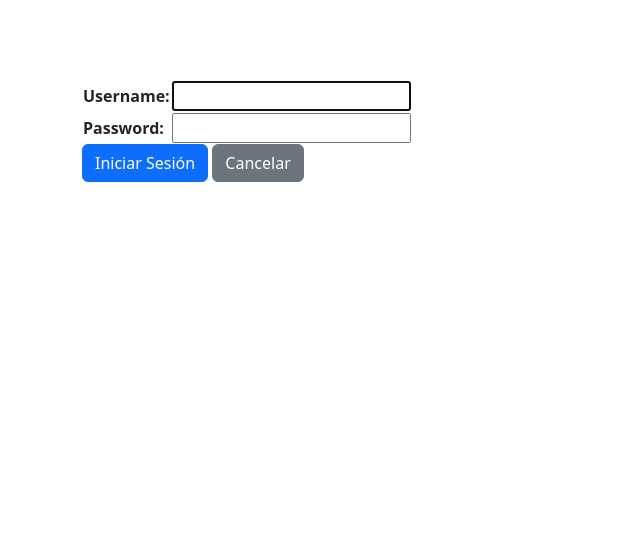
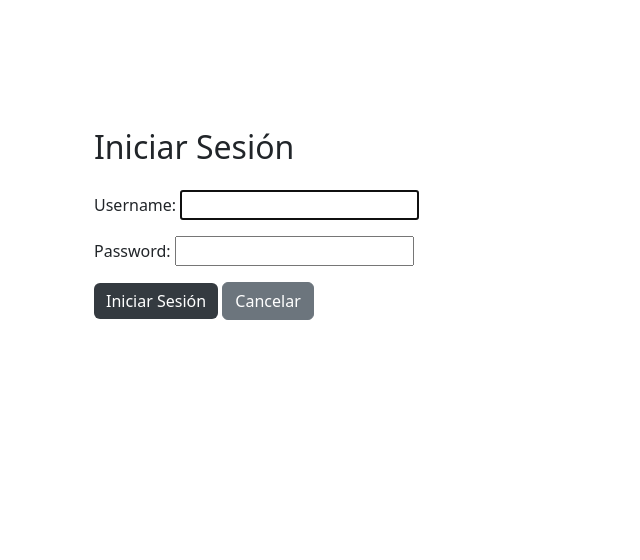
Before and after one commit to Krcelty/tercera-preentrega-CPerez, a Django app: page /veterinario/login/ in a window 1280 px wide. Shown: the part 56-616 px from the top of the page, without its empty margins (0-640 px from the left). Run offline with Django 5.2, Linux system fonts and the light colour scheme; some libraries are stand-ins or nearby versions.

Commit message:
cambiar apariencia login

```diff
--- a/Proyecto3/veterinario/templates/veterinario/login.html
+++ b/Proyecto3/veterinario/templates/veterinario/login.html
@@ -1,21 +1,35 @@
 {% extends 'core/base.html' %}
 
 {% block title %}
-    veterinario
+    Veterinario
 {% endblock title %}
 
 {% block body_title %}
-    veterinario
+    Veterinario
 {% endblock body_title %}
 
 {% block content %}
-    <form method="post">
-        {% csrf_token %}
-        <table>
-            {{ form.as_table }}
-        </table>
-        <input type="hidden" name="next" value="{% url 'core:index' %}">
-        <button type="submit" class="btn btn-primary ">Iniciar Sesión</button>
-        <a href="{% url 'core:index' %}" class="btn btn-secondary ">Cancelar</a>
-    </form>
+    <div class="container mt-5">
+        <h2 class="mb-4">Iniciar Sesión</h2>
+        <form method="post">
+            {% csrf_token %}
+            <div class="form-group">
+                {{ form.as_p }}
+            </div>
+            <input type="hidden" name="next" value="{% url 'core:index' %}">
+            <button type="submit" class="btn btn-custom">Iniciar Sesión</button>
+            <a href="{% url 'core:index' %}" class="btn btn-secondary">Cancelar</a>
+        </form>
+    </div>
+
+    <style>
+        .btn-custom {
+            background-color: #343a40;
+            color: #ffffff;
+            border: none;
+        }
+        .btn-custom:hover {
+            background-color: #23272b;
+        }
+    </style>
 {% endblock content %}
--- a/Proyecto3/veterinario/views.py
+++ b/Proyecto3/veterinario/views.py
@@ -19,7 +19,7 @@ def register(request: HttpRequest) -> HttpResponse:
         if form.is_valid():
             username = form.cleaned_data["username"]
             form.save()
-            return render(request, "veterinario/index.html", {"mensaje": f"Usuario '{username}' creado"})
+            return render(request, "Core/index.html", {"mensaje": f"Usuario '{username}' creado"})
     else:
         form = CustomUserCreationForm()
     return render(request, "veterinario/Registro.html", {"form": form})
```
Also changed, not shown: Proyecto3/veterinario/templates/veterinario/registro.html (+23 -10 lines), Proyecto3/db.sqlite3.
